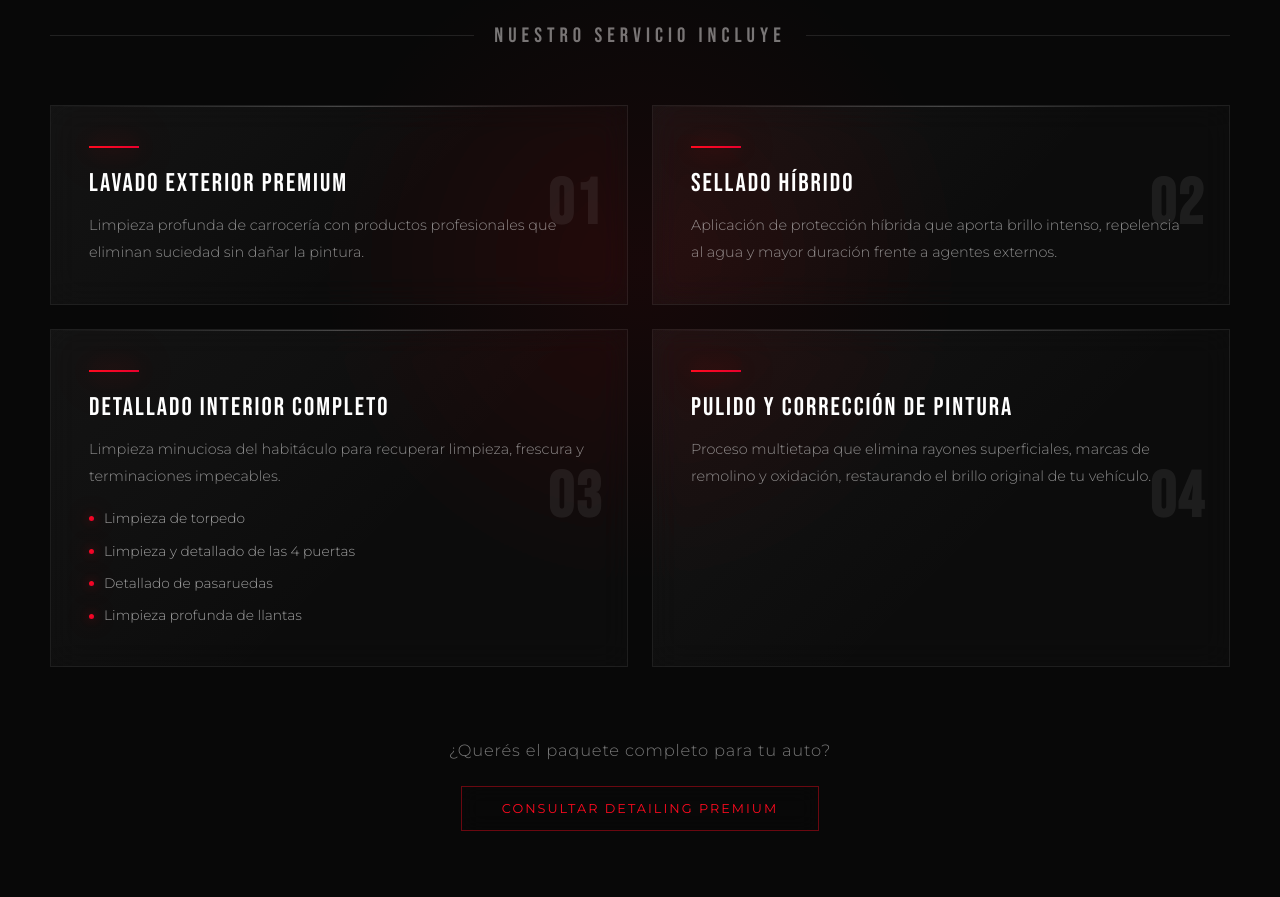
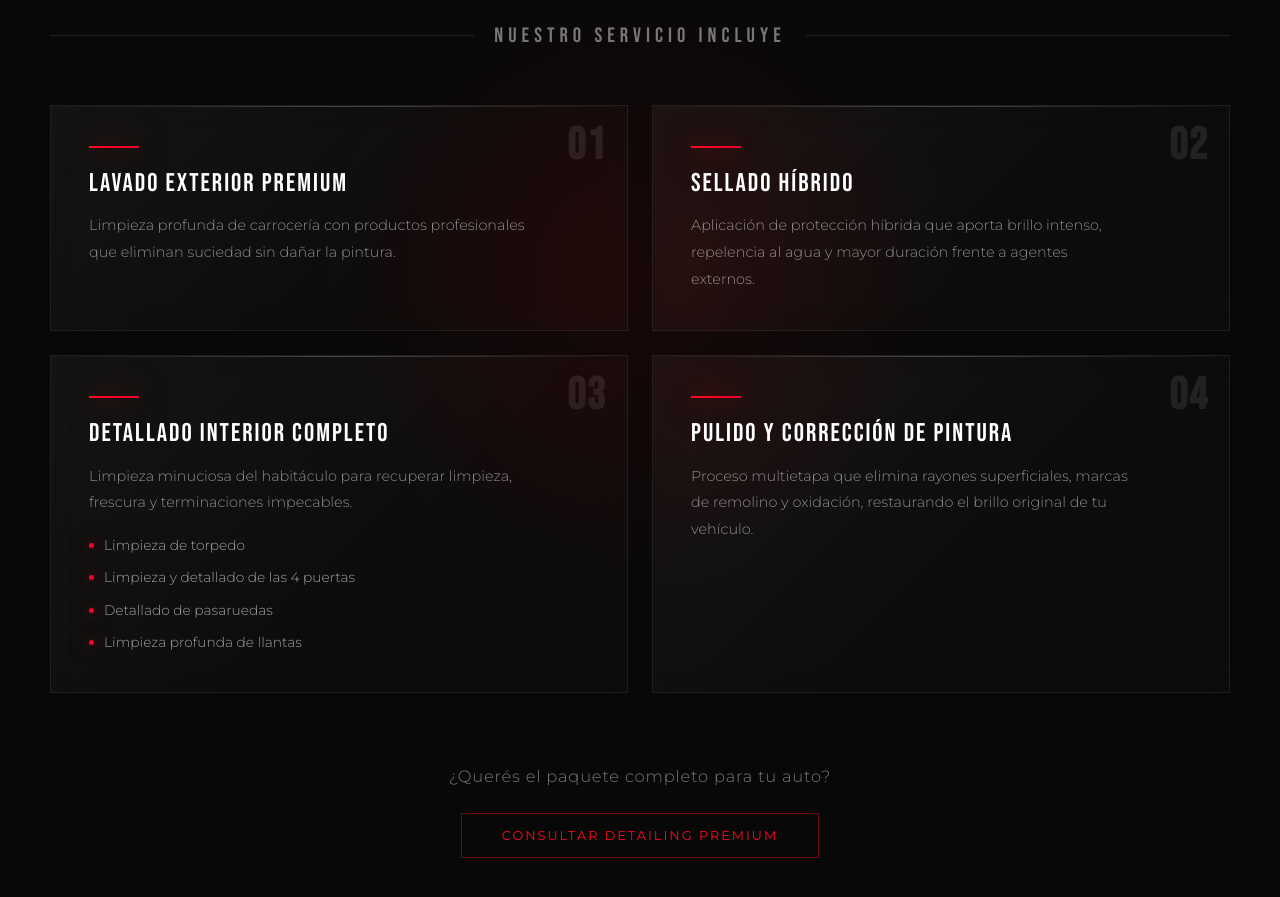
Before and after one commit to PACZKONATASHA/golden.detailing, a React (Vite) app: page / in a window 1280 px wide. Shown: the part 3640-4537 px from the top of the page. Built offline with nearby package versions, Linux system fonts and the light colour scheme.

Commit message:
Números tarjeta: arriba derecha sin chocar con título

```diff
--- a/src/components/Premium.css
+++ b/src/components/Premium.css
@@ -152,13 +152,12 @@
 /* Número decorativo */
 .card-number {
   font-family: 'Bebas Neue', sans-serif;
-  font-size: clamp(3rem, 5vw, 5rem);
+  font-size: 2.8rem;
   line-height: 1;
-  color: rgba(255, 255, 255, 0.07);
+  color: rgba(255, 255, 255, 0.09);
   position: absolute;
-  top: 50%;
-  right: 24px;
-  transform: translateY(-50%);
+  top: 18px;
+  right: 20px;
   letter-spacing: 2px;
   transition: color 0.5s;
   pointer-events: none;
@@ -167,12 +166,13 @@
 }
 
 .premium-card:hover .card-number {
-  color: rgba(255, 255, 255, 0.13);
+  color: rgba(255, 255, 255, 0.16);
 }
 
 .card-body {
   position: relative;
   z-index: 1;
+  padding-right: 56px;
 }
 
 /* Línea superior roja */
```
